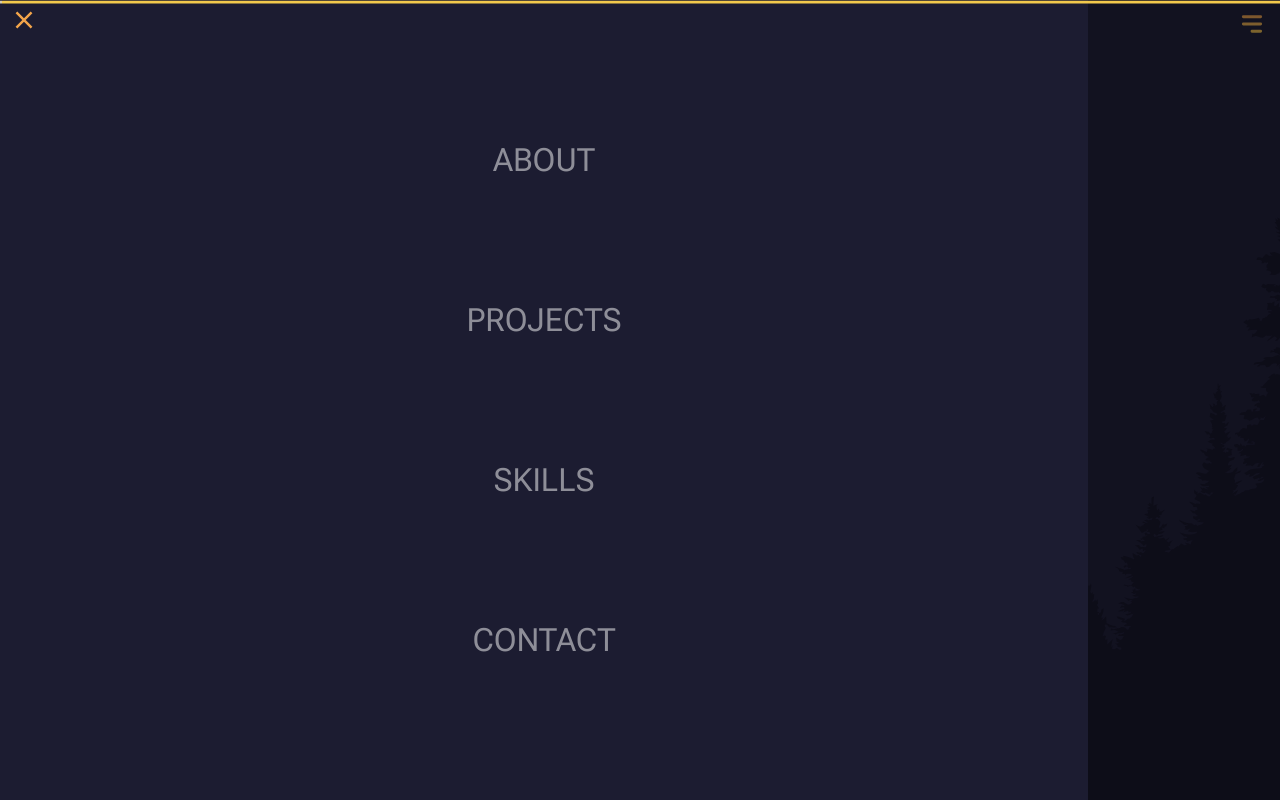
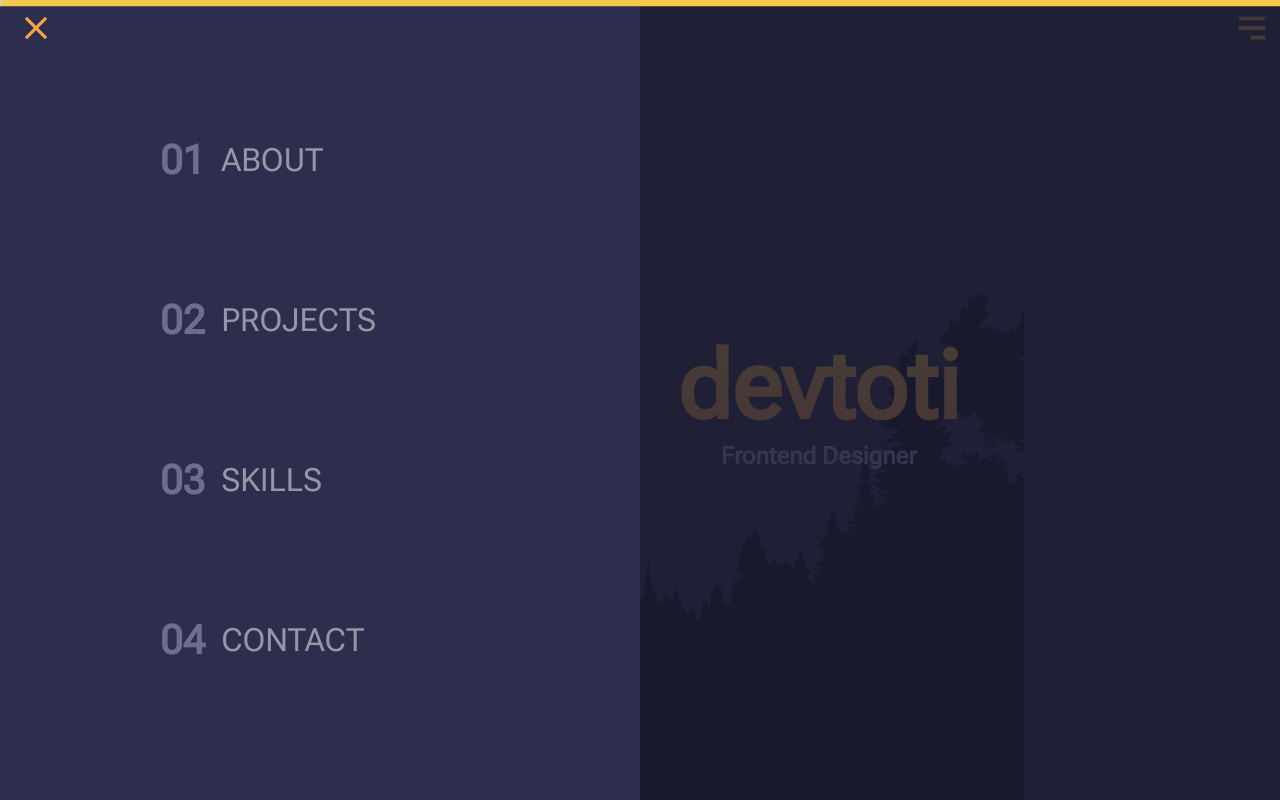
Before and after one commit to devtoti/devtoti, a Next.js app: page / in a window 1280 px wide. Both pictures are taken after a click on the icon 1252 px from the left and 24 px from the top of the page. Shown: the top 800 px of the page. Built offline with nearby package versions, Linux system fonts and the light colour scheme.

Commit message:
New responsive navbar and styling

```diff
--- a/pages/components/Cover.js
+++ b/pages/components/Cover.js
@@ -57,7 +57,8 @@ export default function Cover() {
     <div className={styles.container} style={{ minHeight: winHeight }}>
       <section>
         <h2><span>_</span>devtoti</h2>
-        <h4>web portfolio</h4>
+        <h4>Frontend Designer</h4>
+        {/* <h5>Job Portfolio</h5> */}
       </section>
       <ForestBg />
       <div
--- a/pages/components/Navbar.js
+++ b/pages/components/Navbar.js
@@ -44,7 +44,7 @@ const navigateTo = section => {
   return (
     <div className={styles.nav}>
       {openDialog &&
-        <div className={styles.menu} id="ul-navigation" style={{height: winHeight}}>
+        <div className={styles.menu} id="ul-navigation" style={{height: winHeight, width: "50vw"}}>
           <CloseIcon onClick={() => setOpenDialog(a=>!a)}/>
       <ul onClick={(e) => navigateTo(e)}>
         <Link href="#section-one">
@@ -60,6 +60,7 @@ const navigateTo = section => {
         <li>Contact</li>
         </Link>
       </ul>
+      <div className={styles.dialog} onClick={() => setOpenDialog(a=>!a)}></div>
         </div>
       }
       <div className={styles.rightMenu}>
--- a/pages/index.js
+++ b/pages/index.js
@@ -91,7 +91,7 @@ export default function Home() {
   const SvgPath = () => {
     return (
       <svg viewBox="0 0 1509 5" fill="none" preserveAspectRatio='xMaxYMin meet' className={styles.linePath}>
-        <path d="M0 2.5H1509" stroke="url(#paint0_linear_67_21)" stroke-miterlimit="1.41421" strokeWidth={winHeight > 1000 ? "5" : "3"} ref={pathRef}
+        <path d="M0 2.5H1509" stroke="url(#paint0_linear_67_21)" stroke-miterlimit="1.41421" strokeWidth={winHeight > 768 ? "10" : "20"} ref={pathRef}
           style={{
             strokeDasharray: `${currPathLength + ' ' + currPathLength}`,
             strokeDashoffset: currStrokeOffset,
--- a/styles/_cover.module.scss
+++ b/styles/_cover.module.scss
@@ -28,7 +28,7 @@
         pointer-events: none;
 
         h2 {
-            font-size: clamp(32pt, 5vw, 72pt);
+            font-size: clamp(32pt, 32pt + 3vw, 96pt);
             // font-size: clamp(32px, 2vw, 48pt);
             color: $color-ct1;
             z-index: 10;
@@ -53,25 +53,39 @@
             }
         }
 
-
         h4 {
-            font-size: clamp(14pt, 3vw, 28pt);
-            color: $color500;
+            font-size: clamp(1rem, 0.5rem + 3vw, 1.5rem);
+            color: $color200;
             z-index: 10;
         }
+
+        h5 {
+            font-size: clamp(0.8rem, 0.4rem + 3vw, 1.6rem);
+            color: $color200;
+            margin-top: 0.5rem;
+            z-index: 10;
         }
 
+    }
+
+    //forest svg
     svg {
         position: absolute;
         // bottom: -20px;
         bottom: 0;
-        right: 30%;
+        right: 0%;
         overflow: hidden;
         filter: brightness(0) saturate(100%) invert(5%) sepia(8%) saturate(4679%) hue-rotate(206deg) brightness(94%) contrast(94%);
-        transform: scale(2);
+        // transform: scale(1);
         // height: 40%;
-        // width: 100%;
+        transform: scaleY(1.5);
         z-index: 3;
+
+        path {
+            width: 100vw;
+            // right: 0;
+
+        }
 
     }
 
@@ -136,24 +150,35 @@
     }
 }
 
-@media only screen and (min-width: 752px) {
+@media only screen and (min-width: 767px) {
 
     .container {
         section {
-            right: 10rem;
+            right: 5rem;
+
+            h2 {
+                font-size: clamp(32pt, 42pt + 3vw, 96pt);
+            }
+            }
+
+
+            //forest svg
+            svg {
+                position: absolute;
+                bottom: 0;
+                right: 0%;
+                overflow: hidden;
+                filter: brightness(0) saturate(100%) invert(5%) sepia(8%) saturate(4679%) hue-rotate(206deg) brightness(94%) contrast(94%);
+                transform: scaleY(1);
+                z-index: 3;
+
 
             }
 
-        svg {
-            bottom: 5%;
-            right: 30%;
-            pointer-events: none;
-        }
-
             .moon {
-            height: clamp(250px, 250px + 10vw, 300px);
-            // width: clamp(350px, 350px + 10vw, 1200px);
-            left: 0;
+                height: clamp(300px, 300px + 10vw, 500px);
+                bottom: -10%;
+                left: -30%;
                 border-radius: 50%;
                 // background-color: #D9D9D9;
 
@@ -211,6 +236,7 @@
                 aspect-ratio: 1/1;
                 bottom: 5%;
                 left: 5%;
+
                 & * {
                     // left: -20%;
 
--- a/styles/_navbar.module.scss
+++ b/styles/_navbar.module.scss
@@ -4,50 +4,47 @@
 .nav {
     @include flexCenter();
     justify-content: space-between;
-    padding: 0.5rem 1rem 0 0.5rem;
+    // padding: 0.5rem 1rem 0 0.5rem;
     // background-color: $color400;
-    height: 5vh;
+    // height: 5vh;
     border: transparent;
-    // position: absolute;
+    position: fixed;
     width: 100%;
-    z-index: 9;
+    z-index: 20;
     overflow: hidden;
     // top: 0;
 
-
+    //hamburger
     svg {
         transform: scale(1.2);
         color: #f2a44a;
         cursor: pointer;
+        position: fixed;
+        top: 1rem;
+        right: 1rem;
+        // padding: 0.5rem 1rem 0 0.5rem;
     }
 
     div[id*='ul-navigation'] {
-        position: absolute;
-        width: 85vw;
-        background-color: $color700;
+
+        height: 100vh;
+        width: 100vw !important;
+        // background-color: $color700;
         z-index: 11;
         top: 0;
         left: 0;
         overflow: visible;
+        outline: 1px solid red;
+        display: flex;
 
-        &::after {
-            content: '';
-            display: block;
-            position: absolute;
-            top: 0;
-            right: 0vh;
-            width: 15vw;
-            height: 100vh;
-            transform: translateX(15vw);
-            background-color: $color900;
-            opacity: 0.5;
-            pointer-events: none
-        }
 
+
+        //close icon
         svg {
             position: absolute;
             left: 0.5em;
             top: 0.5rem;
+            z-index: 20;
 
 
             &:hover {
@@ -73,25 +70,42 @@
         ul {
             @include flexCenter();
             flex-direction: column;
-            // justify-content: space-evenly;
             padding: 5rem 0;
             height: 100%;
+            width: 100%;
+            z-index: 11;
+            position: absolute;
+            top: 0;
+            // width: 100vw;
+            height: 100vh;
+            background-color: $color700;
+            counter-reset: section;
+            opacity: 1;
 
             li {
-                all:unset;
+                all: unset;
                 font-size: clamp(16pt, 16pt + 2vw, 24pt);
                 color: white;
                 opacity: 0.5;
-                // outline: 1px solid green;
                 text-transform: uppercase;
-                width: 100%;
+                width: 50%;
                 text-align: center;
                 flex: 1;
                 display: flex;
                 align-items: center;
-                justify-content: center;
+                justify-content: flex-start;
+
+                &::before {
+                    counter-increment: section;
+                    content: '0'counter(section);
+                    color: $color100;
+                    font-weight: 600;
+                    padding-right: 1rem;
+                    font-size: 2.5rem;
+                }
+
                 &:hover {
-                    cursor:pointer;
+                    cursor: pointer;
                     font-weight: 600;
                     opacity: 1;
                     background: -webkit-linear-gradient(#F2C94C, #F2994A);
@@ -102,6 +116,58 @@
         }
     }
 
+    .menu {
+        z-index: 20;
+        // outline: 1px solid green;
+
+
+        .dialogRight {
+            display: none;
+        }
+    }
 }
 
-.menu {}
+@media only screen and (min-width: 767px) {
+    .nav {
+
+
+        svg {
+            transform: scale(1.6);
+        }
+
+        div[id*='ul-navigation'] {
+
+            ul {
+                width: 50%;
+            }
+
+            //close icon
+            svg {
+                left: 1em;
+                top: 1rem;
+            }
+        }
+    }
+
+    .menu {
+        // width: 100vw !important;
+        position: relative;
+
+    }
+    .dialog {
+        // display: block;
+        // position: absolute;
+        // top: 0;
+        // height: 100vh;
+        // right: 0;
+        width: 50vw;
+        // background-color: red;
+        opacity: 0.8;
+        z-index: 20;
+        background-color: $color800;
+        opacity: 0.8;
+        transform: translateX(100%);
+        // outline: 1px solid green;
+
+    }
+}
--- a/styles/_variables.scss
+++ b/styles/_variables.scss
@@ -5,8 +5,8 @@ $color300: #8E8DBF;
 $color400: #7E7CB6;
 $color500: #6E6CAC;
 $color600: #5E5CA3;
-$color700: #1C1C31;
-$color800: #131221;
+$color700: #2d2d4e;
+$color800: #1c1c31;
 $color900: #090910;
 
 
```
Lines whose indentation alone changed are shown as unchanged.
